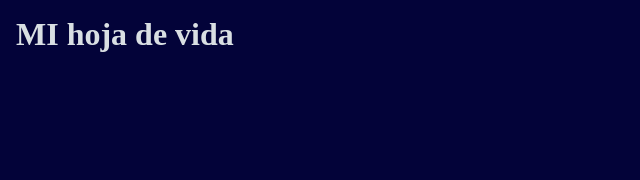
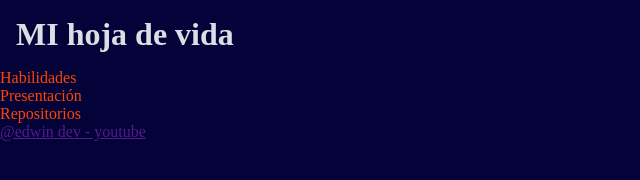
Before and after one commit to erozog125/Portafolio-edwin-rozo, a plain HTML site: page index.html in a window 1280 px wide. Shown: the whole page, without its empty margins (0-640 px from the left). Drawn offline with Linux system fonts and the light colour scheme.

Commit message:
Nuevos estilos

```diff
--- a/assets/styles/main.css
+++ b/assets/styles/main.css
@@ -8,3 +8,7 @@ h1 {
   color: #d9dfe3;
   margin: 1rem;
 }
+
+ul {
+  color: orangered;
+}
--- a/index.html
+++ b/index.html
@@ -10,7 +10,15 @@
   <header>
     <h1>MI hoja de vida</h1>
   </header>
-  <main></main>
-  <footer></footer>
+  <main>
+    <ul>
+      <li>Habilidades</li>
+      <li>Presentación</li>
+      <li>Repositorios</li>
+    </ul>
+  </main>
+  <footer>
+    <a href="">@edwin dev - youtube</a>
+  </footer>
 </body>
 </html>
```
